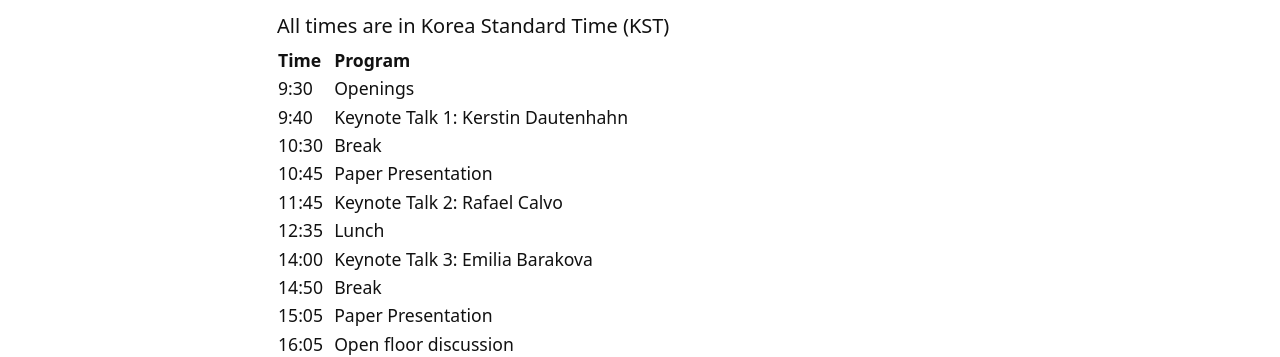
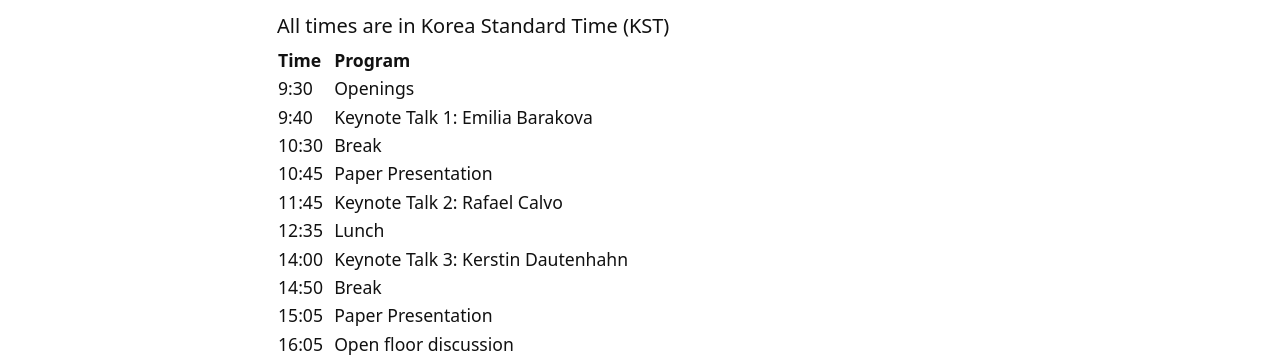
Before and after one commit to hri4wellbeing/hri4wellbeing.github.io, a Jekyll site: the page built from content/3-program.md, in a window 1280 px wide. Shown: the part 189-546 px from the top of the page. Built offline with Jekyll 4.4.1, drawn with Linux system fonts in a browser that asks for light colours.

```diff
--- a/content/3-program.md
+++ b/content/3-program.md
@@ -8,12 +8,12 @@ nav: Program
 | Time       | &nbsp; Program                 |
 | :---------- | :----------------------- |
 | 9:30       | &nbsp; Openings                |
-| 9:40       | &nbsp; Keynote Talk 1: Kerstin Dautenhahn      |
+| 9:40       | &nbsp; Keynote Talk 1: Emilia Barakova      |
 | 10:30      | &nbsp; Break                   |
 | 10:45      | &nbsp; Paper Presentation      |
 | 11:45      | &nbsp; Keynote Talk 2: Rafael Calvo          |
 | 12:35      | &nbsp; Lunch            |
-| 14:00      | &nbsp; Keynote Talk 3: Emilia Barakova                |
+| 14:00      | &nbsp; Keynote Talk 3: Kerstin Dautenhahn                |
 | 14:50      | &nbsp; Break |
 | 15:05      | &nbsp; Paper Presentation |
 | 16:05      | &nbsp; Open floor discussion |
```
